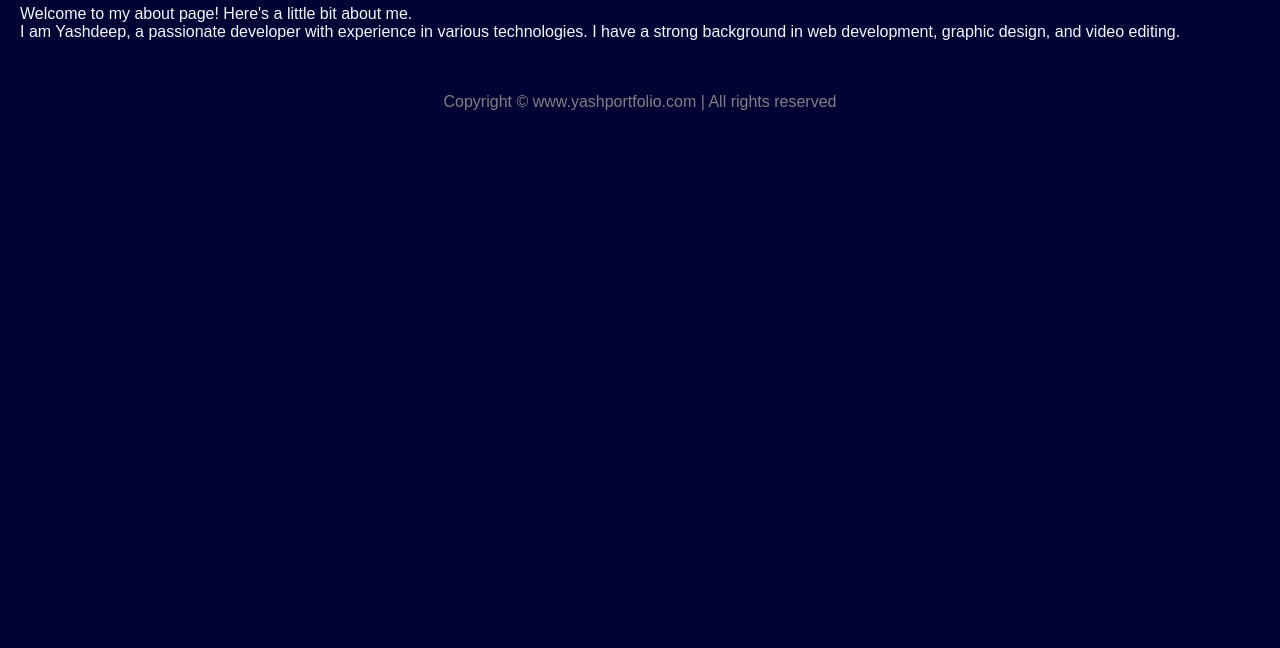
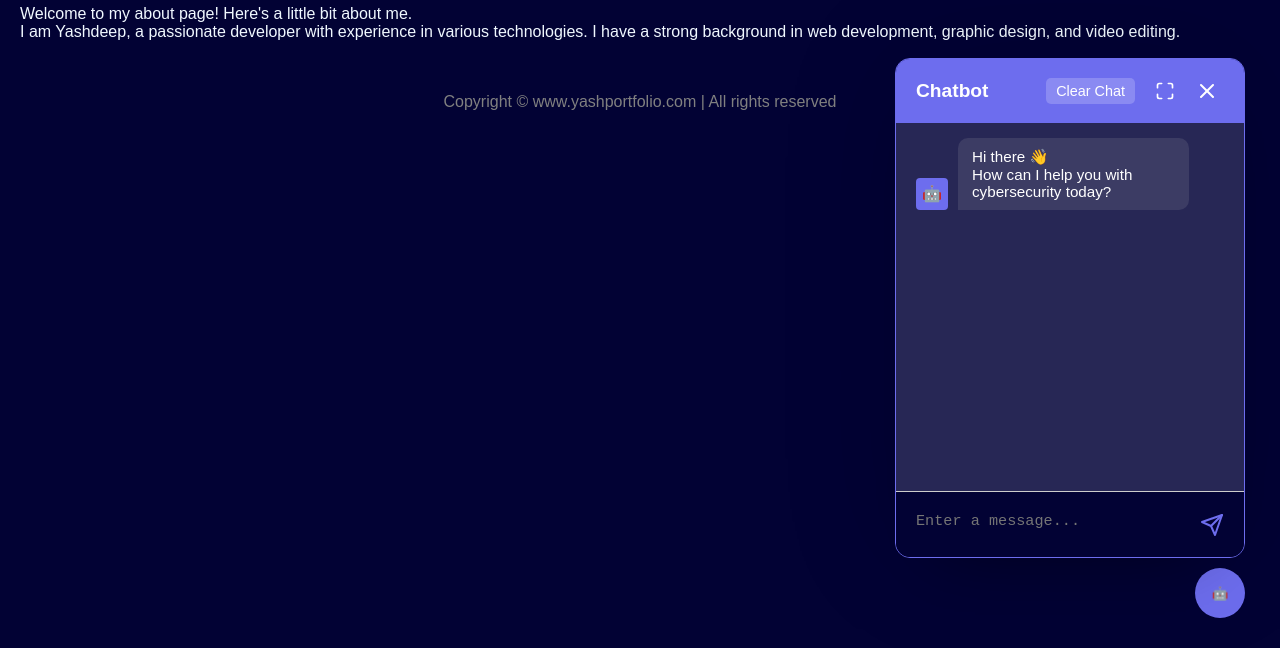
Before and after one commit to YashdeepDrall/PersonalPortfolio, a plain HTML site: page about.html in a window 1280 px wide. Shown: the part 152-800 px from the top of the page. Drawn offline with Linux system fonts and the light colour scheme.

Commit message:
Better UI for ChatBot

```diff
--- a/about.html
+++ b/about.html
@@ -83,5 +83,6 @@
         });
     });
     </script>
+    <script src="script.js"></script>
 </body>
 </html>
--- a/script.js
+++ b/script.js
@@ -1,7 +1,9 @@
-var typed = new Typed('#element', {
-    strings: ['Web Developer', 'Graphic Designer', 'Web Designer', 'Video Editor'],
-    typeSpeed: 50,
-});
+if (document.getElementById('element') && typeof Typed !== 'undefined') {
+    var typed = new Typed('#element', {
+        strings: ['Web Developer', 'Graphic Designer', 'Web Designer', 'Video Editor'],
+        typeSpeed: 50,
+    });
+}
 
 document.addEventListener('DOMContentLoaded', function () {
     // Get the current page URL (excluding query parameters)
@@ -44,6 +46,35 @@ document.addEventListener('DOMContentLoaded', function () {
 });
 
 // Chatbot Logic
+// Inject Chatbot HTML if not present
+if (!document.querySelector(".chatbot-toggler")) {
+    document.body.insertAdjacentHTML("beforeend", `
+        <button class="chatbot-toggler">
+            <span>🤖</span>
+        </button>
+        <div class="chatbot-container">
+            <header class="chatbot-header">
+                <h2>Chatbot</h2>
+                <span class="chat-close-btn">
+                    <svg xmlns="http://www.w3.org/2000/svg" width="24" height="24" viewBox="0 0 24 24" fill="none" stroke="currentColor" stroke-width="2" stroke-linecap="round" stroke-linejoin="round"><line x1="18" y1="6" x2="6" y2="18"></line><line x1="6" y1="6" x2="18" y2="18"></line></svg>
+                </span>
+            </header>
+            <ul class="chatbox">
+                <li class="chat incoming">
+                    <span>🤖</span>
+                    <p>Hi there 👋<br>How can I help you with cybersecurity today?</p>
+                </li>
+            </ul>
+            <div class="chat-input">
+                <textarea placeholder="Enter a message..." spellcheck="false" required></textarea>
+                <span id="send-btn" class="material-symbols-rounded">
+                    <svg xmlns="http://www.w3.org/2000/svg" width="24" height="24" viewBox="0 0 24 24" fill="none" stroke="currentColor" stroke-width="2" stroke-linecap="round" stroke-linejoin="round"><line x1="22" y1="2" x2="11" y2="13"></line><polygon points="22 2 15 22 11 13 2 9 22 2"></polygon></svg>
+                </span>
+            </div>
+        </div>
+    `);
+}
+
 const chatbotToggler = document.querySelector(".chatbot-toggler");
 const chatCloseBtn = document.querySelector(".chat-close-btn");
 const chatInput = document.querySelector(".chat-input textarea");
@@ -324,3 +355,11 @@ if (chatCloseBtn) chatCloseBtn.addEventListener("click", () => document.body.cla
 if (chatbox) {
     loadChatHistory();
 }
+
+// Automatically open the chatbot after 3 seconds (once per session)
+if (!sessionStorage.getItem("chatbotOpened")) {
+    setTimeout(() => {
+        document.body.classList.add("show-chatbot");
+        sessionStorage.setItem("chatbotOpened", "true");
+    }, 3000);
+}
--- a/styles.css
+++ b/styles.css
@@ -308,10 +308,70 @@ footer .footer-rights {
     background: rgb(109, 109, 238);
     transition: all 0.2s ease;
     z-index: 9999;
+    animation: pulse 2s infinite;
 }
 .chatbot-toggler:hover {
     transform: scale(1.1);
 }
+
+.chatbot-toggler span {
+    display: inline-block;
+    animation: wave 2.5s infinite;
+    transform-origin: 70% 70%;
+}
+
+.chatbot-toggler::after {
+    content: "Chat with me😊";
+    position: absolute;
+    bottom: 100%;
+    left: 50%;
+    transform: translateX(-50%);
+    margin-bottom: 10px;
+    background: rgb(109, 109, 238);
+    color: #fff;
+    padding: 5px 10px;
+    border-radius: 5px;
+    font-size: 0.85rem;
+    white-space: nowrap;
+    opacity: 1;
+    visibility: visible;
+    pointer-events: none;
+    animation: shake 4s linear infinite;
+    transform-origin: bottom center;
+    box-shadow: 0 2px 5px rgba(0,0,0,0.2);
+}
+
+@keyframes pulse {
+    0% {
+        box-shadow: 0 0 0 0 rgba(109, 109, 238, 0.7);
+    }
+    70% {
+        box-shadow: 0 0 0 10px rgba(109, 109, 238, 0);
+    }
+    100% {
+        box-shadow: 0 0 0 0 rgba(109, 109, 238, 0);
+    }
+}
+
+@keyframes wave {
+    0% { transform: rotate(0deg); }
+    10% { transform: rotate(14deg); }
+    20% { transform: rotate(-8deg); }
+    30% { transform: rotate(14deg); }
+    40% { transform: rotate(-4deg); }
+    50% { transform: rotate(10deg); }
+    60% { transform: rotate(0deg); }
+    100% { transform: rotate(0deg); }
+}
+
+@keyframes shake {
+    0%, 100% { transform: translateX(-50%) rotate(0deg); }
+    5% { transform: translateX(-50%) rotate(-10deg); }
+    10% { transform: translateX(-50%) rotate(10deg); }
+    15% { transform: translateX(-50%) rotate(-10deg); }
+    20% { transform: translateX(-50%) rotate(0deg); }
+}
+
 .chatbot-container {
     position: fixed;
     right: 35px;
@@ -338,6 +398,15 @@ body.show-chatbot .chatbot-container {
     opacity: 1;
     pointer-events: auto;
     transform: scale(1);
+}
+body.show-chatbot .chatbot-toggler {
+    animation: none;
+}
+body.show-chatbot .chatbot-toggler span {
+    animation: none;
+}
+body.show-chatbot .chatbot-toggler::after {
+    display: none;
 }
 .chatbot-header {
     background: rgb(109, 109, 238);
```
Also changed, not shown: contact.html (+1 -0 lines), projects.html (+1 -0 lines), services.html (+1 -0 lines).
